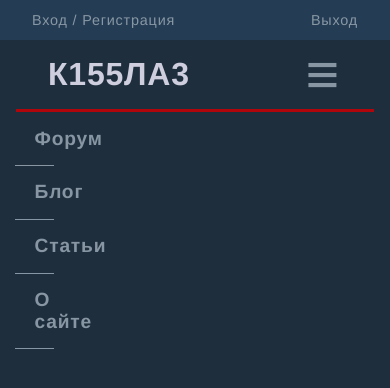
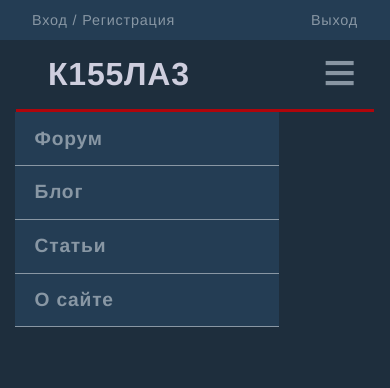
Before and after one commit to yuriy-ua/yuriy.github.io, a plain HTML site: page index.html in a window 390 px wide. Both pictures are taken after a click on the button "Свернуть меню". Drawn offline with Linux system fonts and the light colour scheme.

Commit message:
Update site.css

```diff
--- a/site.css
+++ b/site.css
@@ -73,8 +73,8 @@ h1 {
 
 .menu-toggle {
 	position: absolute;
-	top: -1.05em;
-	right: .4em;
+	top: -1.1em;
+	right: .1em;
 	border: 0;
 
 	color: var(--menu-color);
@@ -100,7 +100,7 @@ h1 {
 .menu-dropdown {
 	display: none;
 	position: absolute;
-	right: 30em;
+	right: 5em;
 	left: 0;
 	margin: 0;
 }
```
